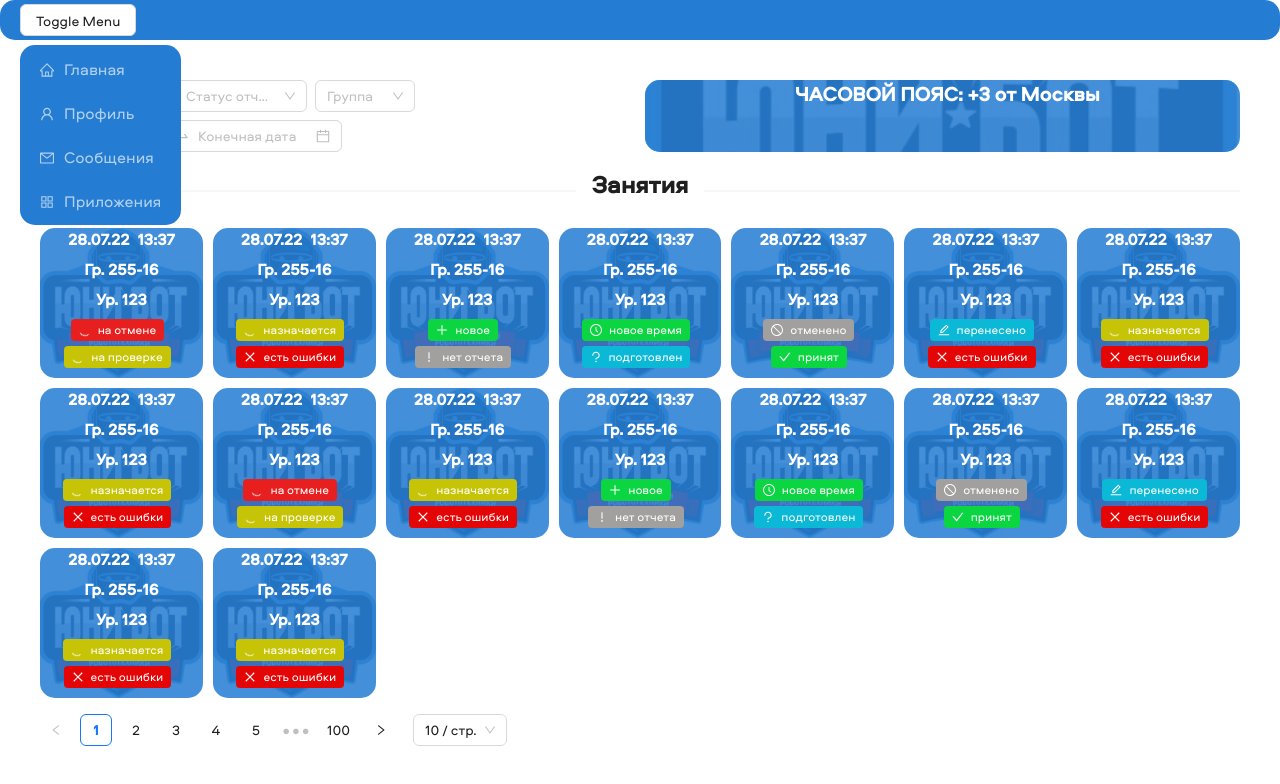
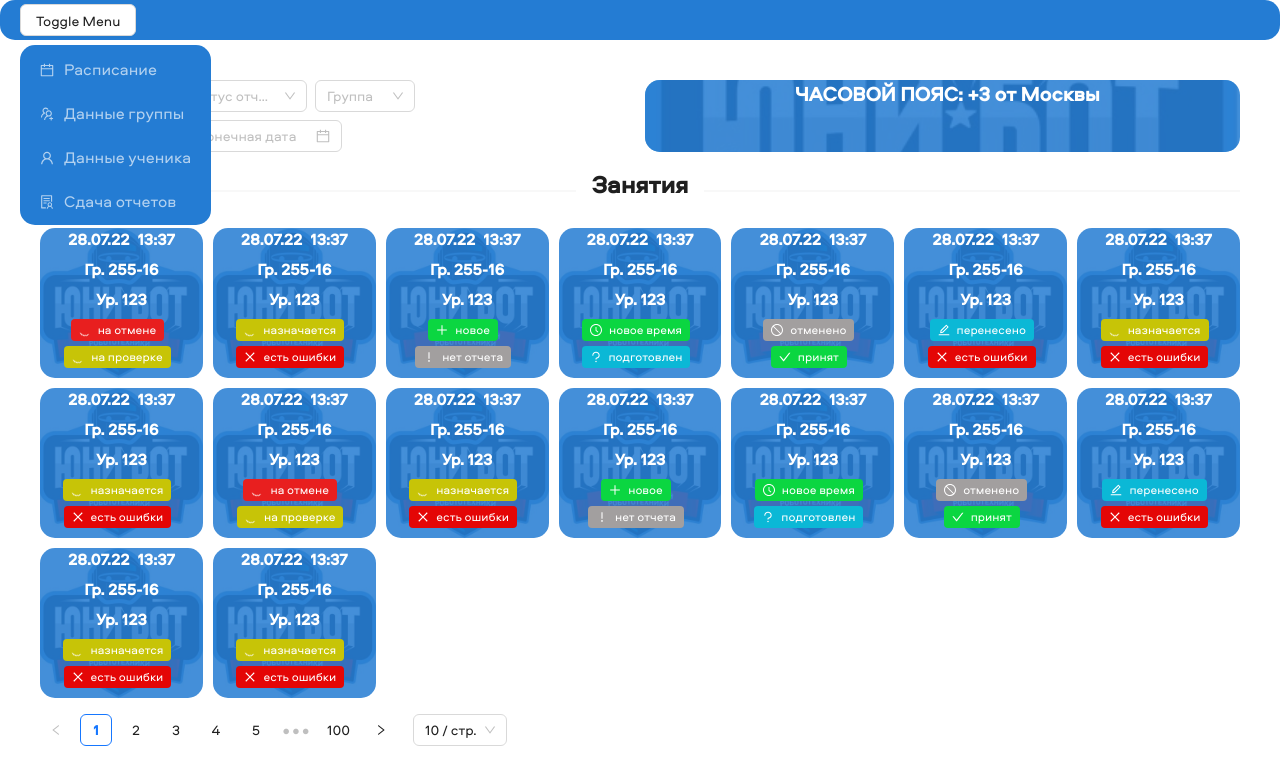
Before and after one commit to Nekit678/UnibotNetwork-Frontend, a React (Create React App) app: page / in a window 1280 px wide. Both pictures are taken after a click on the button "Toggle Menu". Shown: the top 784 px of the page. Built offline with nearby package versions, Linux system fonts and the light colour scheme.

Commit message:
Small nav fix

```diff
--- a/src/components/Nav/Nav.scss
+++ b/src/components/Nav/Nav.scss
@@ -9,5 +9,9 @@
     background-color: #247cd3;
     color: white;
     font-size: 1.6rem;
+
+    .ant-menu-item-selected {
+      background-color: rgb(84, 154, 212);
+    }
   }
 }
--- a/src/components/Nav/Nav.tsx
+++ b/src/components/Nav/Nav.tsx
@@ -1,32 +1,33 @@
-import { Menu, Typography } from 'antd';
+import { Menu } from 'antd';
 import {
-  HomeOutlined,
+  CalendarOutlined,
   UserOutlined,
-  MailOutlined,
-  AppstoreOutlined,
+  UsergroupAddOutlined,
+  SolutionOutlined
 } from '@ant-design/icons';
 import "./Nav.scss"
-
-const { Title } = Typography;
+import { useNavigate } from 'react-router-dom';
 
 export const Nav: React.FC<{ show: boolean }> = ({ show }) => {
+  const navigate = useNavigate()
+
   return (
     <nav className='nav'>
-      <Menu mode="vertical" theme="dark" className='nav__menu' style={{
+      <Menu onClick={(data => navigate(data.key))} mode="vertical" theme="dark" className='nav__menu' style={{
         borderRadius: "1.5rem",
         display: show ? "block" : "none"
       }}>
-        <Menu.Item key="home" icon={<HomeOutlined />}>
-          Главная
+        <Menu.Item key="/" icon={<CalendarOutlined />}>
+          Расписание
         </Menu.Item>
-        <Menu.Item key="profile" icon={<UserOutlined />}>
-          Профиль
+        <Menu.Item key="/groupdata" icon={<UsergroupAddOutlined />}>
+          Данные группы
         </Menu.Item>
-        <Menu.Item key="messages" icon={<MailOutlined />}>
-          Сообщения
+        <Menu.Item key="/studentdata" icon={<UserOutlined />}>
+          Данные ученика
         </Menu.Item>
-        <Menu.Item key="apps" icon={<AppstoreOutlined />}>
-          Приложения
+        <Menu.Item key="/subreport" icon={<SolutionOutlined />}>
+          Сдача отчетов
         </Menu.Item>
       </Menu>
     </nav >
--- a/src/components/ReportCollection/ReportCollection.tsx
+++ b/src/components/ReportCollection/ReportCollection.tsx
@@ -1,9 +1,6 @@
-import { Col, Divider, Row, Space } from 'antd'
+import { Divider, Space } from 'antd'
 import './ReportCollection.scss'
 import { Lesson } from '../../utils/types';
-import { ReportInfoCard } from '../ReportInfoCard/ReportInfoCard';
-import { ReportMarkCard } from '../ReportMarkCard/ReportMarkCard';
-import { ReportTextCard } from '../ReportTextCard/ReportTextCard';
 import { StudentReport } from '../StudentReport/StudentReport';
 
 // Development only
--- a/src/components/StudentReport/StudentReport.tsx
+++ b/src/components/StudentReport/StudentReport.tsx
@@ -1,4 +1,4 @@
-import { Col, Row, Space } from "antd"
+import { Col, Row } from "antd"
 import { ReportInfoCard } from "../ReportInfoCard/ReportInfoCard"
 import { ReportMarkCard } from "../ReportMarkCard/ReportMarkCard"
 import { ReportTextCard } from "../ReportTextCard/ReportTextCard"
```
